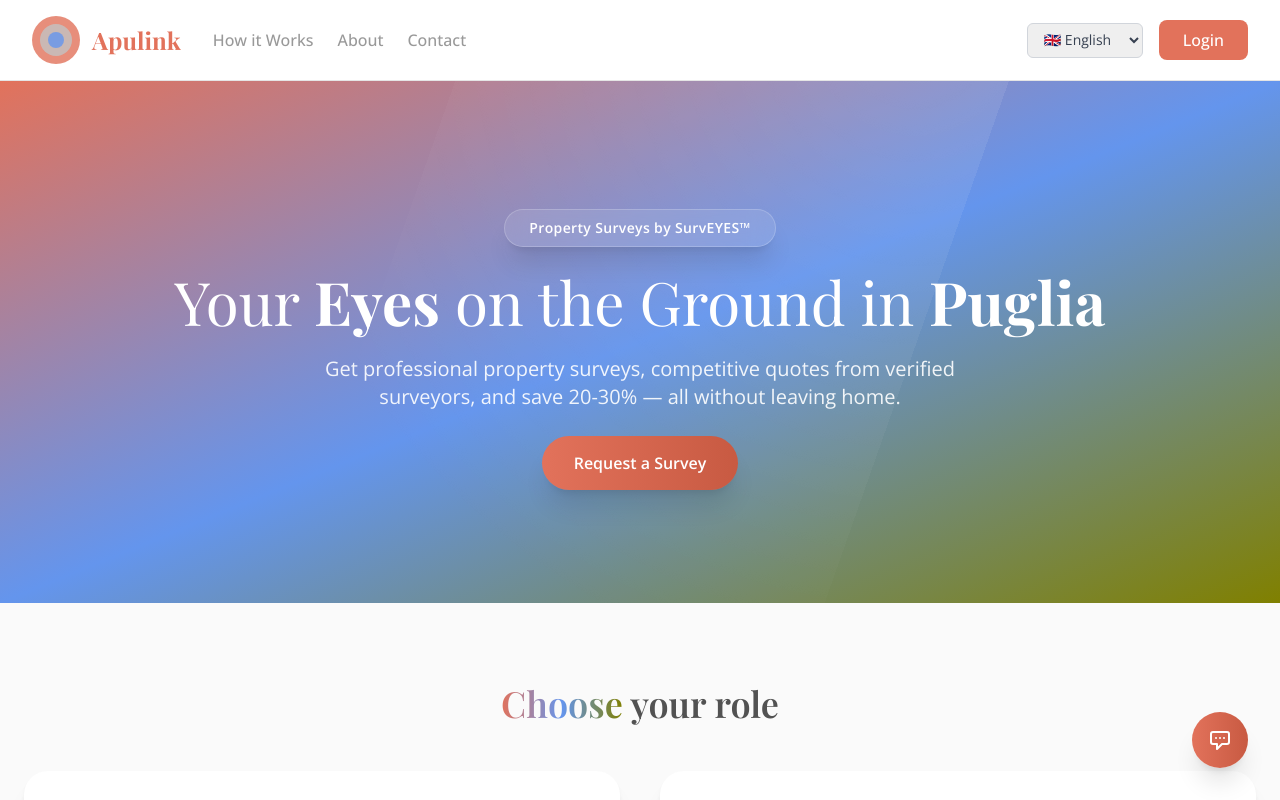
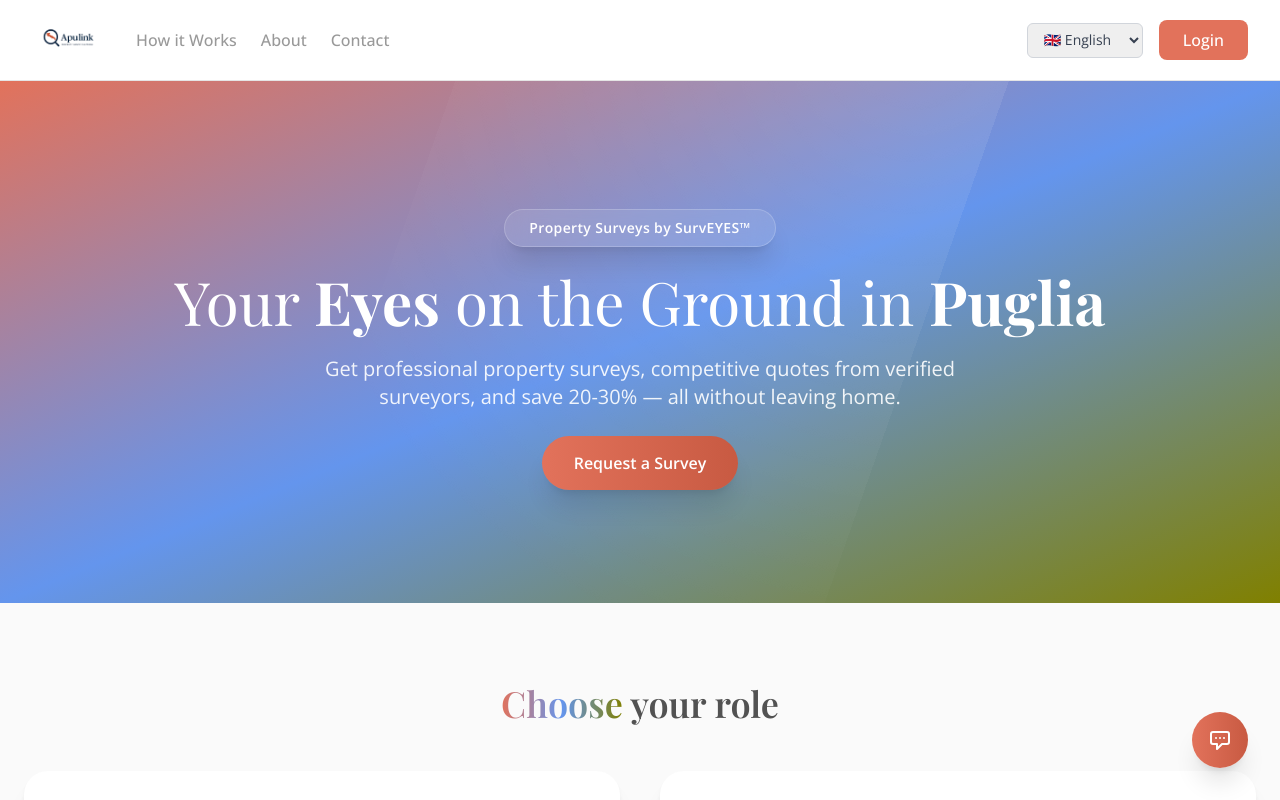
Before and after one commit to Geppix140269/Apulink, a Next.js app: page / in a window 1280 px wide. Shown: the top 800 px of the page. Built offline with nearby package versions, Linux system fonts and the light colour scheme; a web font is replaced by a local one.

Commit message:
Update layout.tsx

```diff
--- a/app/layout.tsx
+++ b/app/layout.tsx
@@ -5,6 +5,7 @@ import { Playfair_Display, Open_Sans } from "next/font/google";
 import "./global.css";
 import { LanguageProvider } from './providers/language-provider';
 import { LanguageSelector } from './components/language-selector';
+import Image from 'next/image';
 
 const playfair = Playfair_Display({
   subsets: ["latin"],
@@ -53,16 +54,15 @@ export default function RootLayout({
                 <div className="flex justify-between items-center h-20">
                   <div className="flex items-center space-x-8">
                     {/* Apulink Logo */}
-                    <a href="/" className="flex items-center space-x-3">
-                      <div className="relative w-12 h-12">
-                        {/* Simplified logo representation - you'll want to add the actual SVG */}
-                        <div className="absolute inset-0 bg-terracotta rounded-full opacity-80"></div>
-                        <div className="absolute inset-2 bg-stone-400 rounded-full opacity-80"></div>
-                        <div className="absolute inset-4 bg-sea rounded-full opacity-80"></div>
-                      </div>
-                      <span className="font-playfair text-2xl text-terracotta font-bold">
-                        Apulink
-                      </span>
+                    <a href="/" className="flex items-center">
+                      <Image
+                        src="/APULINK_LOGO-TRASPARENT.png"
+                        alt="Apulink - Your Bridge to Puglia Property Investment"
+                        width={150}
+                        height={60}
+                        className="h-12 w-auto"
+                        priority
+                      />
                     </a>
 
                     <Navigation />
@@ -91,7 +91,15 @@ export default function RootLayout({
               <div className="max-w-7xl mx-auto px-4 sm:px-6 lg:px-8 py-12">
                 <div className="grid md:grid-cols-4 gap-8">
                   <div>
-                    <h3 className="font-playfair text-2xl text-terracotta mb-4">Apulink</h3>
+                    <div className="mb-4">
+                      <Image
+                        src="/APULINK_LOGO-TRASPARENT.png"
+                        alt="Apulink"
+                        width={120}
+                        height={48}
+                        className="h-10 w-auto brightness-0 invert opacity-90"
+                      />
+                    </div>
                     <p className="text-sm">
                       Your trusted bridge to property investment in Puglia. Connecting worlds, building futures.
                     </p>
```
